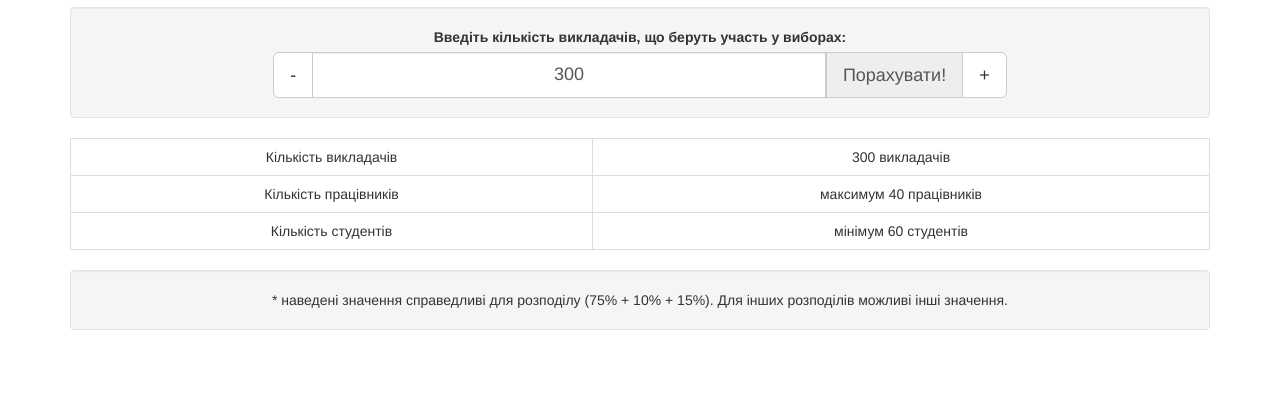
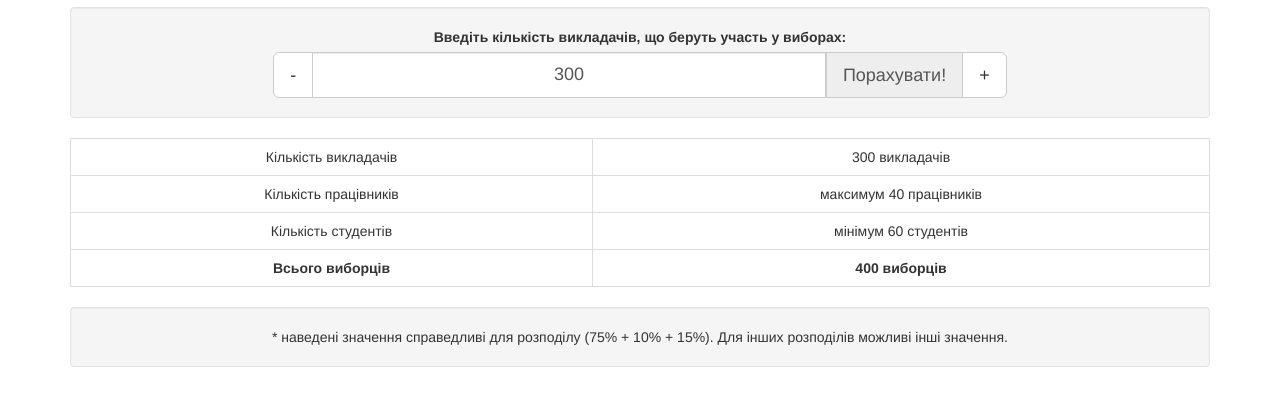
Before and after one commit to noneedinmagic/saa, a website: page docs/index.html in a window 1280 px wide. Both pictures are taken after a click on the element "Порахувати!". Shown: the part 63-468 px from the top of the page. Drawn offline with Linux system fonts and the light colour scheme.

Commit message:
Added total row

```diff
--- a/docs/index.html
+++ b/docs/index.html
@@ -55,6 +55,12 @@
 							<td>мінімум <span id="quota-students"></span> студентів</td>
 						</tr>
 					</tbody>
+					<tfoot>
+						<tr>
+							<td>Всього виборців</td>
+							<td><span id="quota-total"></span> виборців</td>
+						</tr>
+					</tfoot>
 				</table>
 			<!-- </div> -->
 			<div class="well">
--- a/docs/javascript/elect-calc.js
+++ b/docs/javascript/elect-calc.js
@@ -1,5 +1,5 @@
 ElectCalc = function(teachers){
-	this.teachers = teachers;
+	this.teachers = parseInt(teachers);
 
 	this.maxWorkers = Math.floor(teachers*0.1/0.75);
 	this.minStudents = Math.ceil(teachers*0.2);
@@ -12,6 +12,7 @@ $(document).ready(function(){
 		$('#quota-teachers').text(calc.teachers);
 		$('#quota-workers').text(calc.maxWorkers);
 		$('#quota-students').text(calc.minStudents);
+		$('#quota-total').text(calc.teachers + calc.maxWorkers + calc.minStudents);
 		$('.elect-quotas-wrap').slideDown();
 	});
 });
--- a/resources/js/elect-calc.js
+++ b/resources/js/elect-calc.js
@@ -1,5 +1,5 @@
 ElectCalc = function(teachers){
-	this.teachers = teachers;
+	this.teachers = parseInt(teachers);
 
 	this.maxWorkers = Math.floor(teachers*0.1/0.75);
 	this.minStudents = Math.ceil(teachers*0.2);
@@ -12,6 +12,7 @@ $(document).ready(function(){
 		$('#quota-teachers').text(calc.teachers);
 		$('#quota-workers').text(calc.maxWorkers);
 		$('#quota-students').text(calc.minStudents);
+		$('#quota-total').text(calc.teachers + calc.maxWorkers + calc.minStudents);
 		$('.elect-quotas-wrap').slideDown();
 	});
 });
--- a/resources/scss/saa.scss
+++ b/resources/scss/saa.scss
@@ -5,3 +5,7 @@ main {
 #elect_teacher {
 	text-align:center;
 }
+
+.elect-quotas-wrap .table tfoot {
+	font-weight:bold;
+}
```
Also changed, not shown: resources/html/_elect-calc.html (+6 -0 lines), docs/css/saa.css, docs/css/saa.min.css, docs/javascript/elect-calc.min.js.
